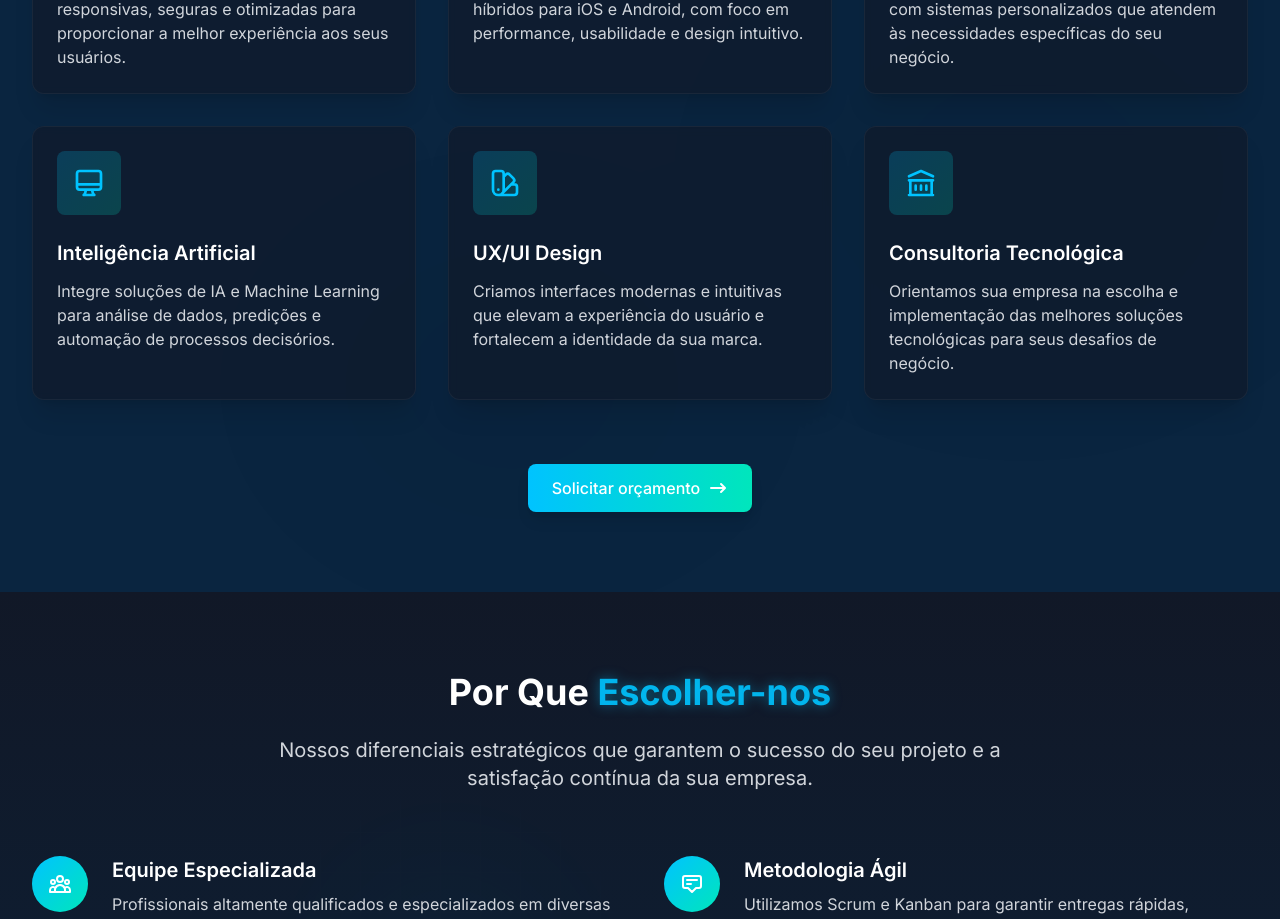
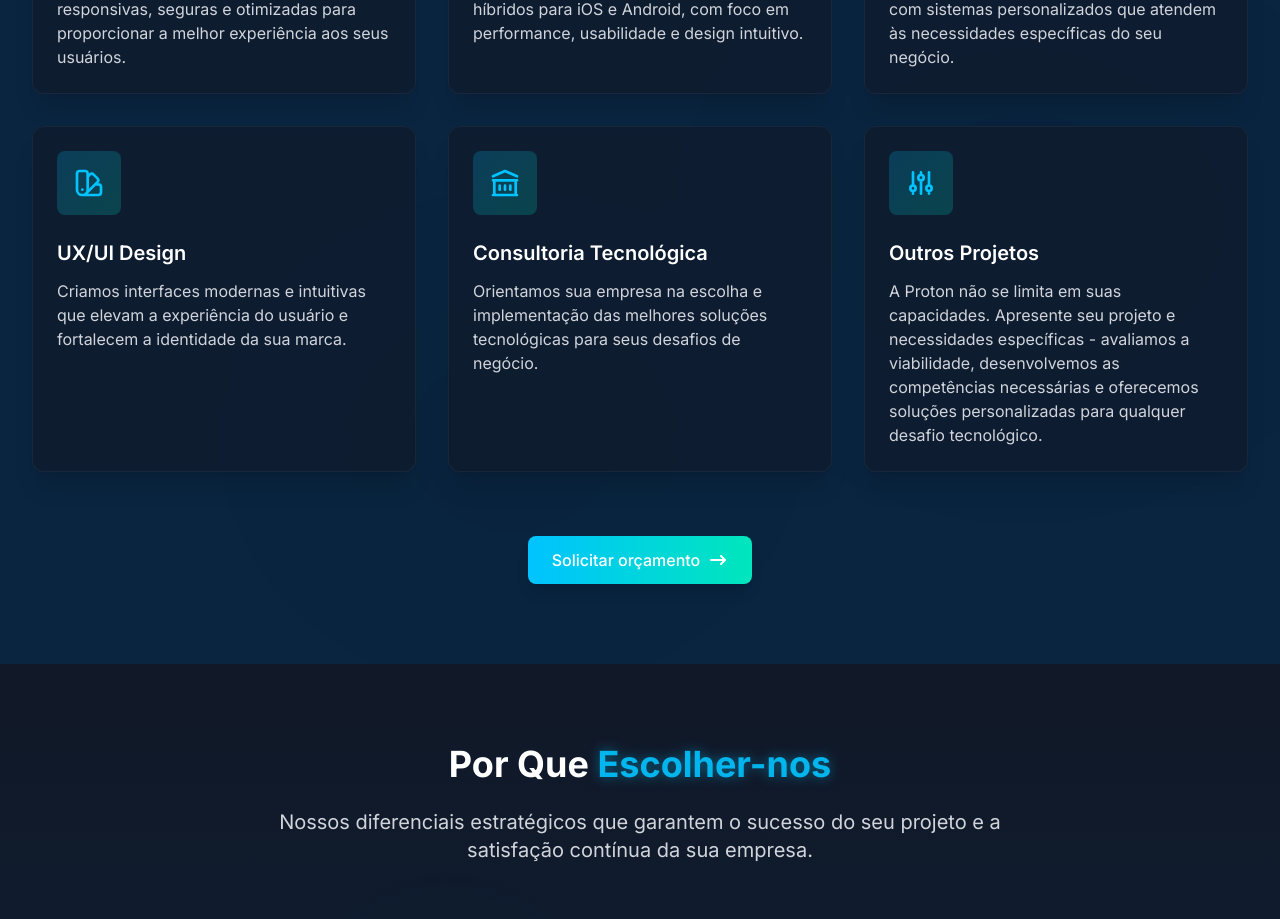
Before and after one commit to GustavoAlmeidaPuff/protonpage, a React (Vite) app: page / in a window 1280 px wide. Shown: the part 2440-3359 px from the top of the page. Built offline with nearby package versions, Linux system fonts and the light colour scheme.

Commit message:
Remove a seção de "Inteligência Artificial" e adiciona nova seção "Outros Projetos" com descrição e ícone, atualizando o componente Services.

```diff
--- a/src/components/Services.tsx
+++ b/src/components/Services.tsx
@@ -75,15 +75,6 @@ const Services = () => {
       )
     },
     {
-      title: "Inteligência Artificial",
-      description: "Integre soluções de IA e Machine Learning para análise de dados, predições e automação de processos decisórios.",
-      icon: (
-        <svg xmlns="http://www.w3.org/2000/svg" className="h-8 w-8" fill="none" viewBox="0 0 24 24" stroke="currentColor">
-          <path strokeLinecap="round" strokeLinejoin="round" strokeWidth={2} d="M9.75 17L9 20l-1 1h8l-1-1-.75-3M3 13h18M5 17h14a2 2 0 002-2V5a2 2 0 00-2-2H5a2 2 0 00-2 2v10a2 2 0 002 2z" />
-        </svg>
-      )
-    },
-    {
       title: "UX/UI Design",
       description: "Criamos interfaces modernas e intuitivas que elevam a experiência do usuário e fortalecem a identidade da sua marca.",
       icon: (
@@ -98,6 +89,15 @@ const Services = () => {
       icon: (
         <svg xmlns="http://www.w3.org/2000/svg" className="h-8 w-8" fill="none" viewBox="0 0 24 24" stroke="currentColor">
           <path strokeLinecap="round" strokeLinejoin="round" strokeWidth={2} d="M8 14v3m4-3v3m4-3v3M3 21h18M3 10h18M3 7l9-4 9 4M4 10h16v11H4V10z" />
+        </svg>
+      )
+    },
+    {
+      title: "Outros Projetos",
+      description: "A Proton não se limita em suas capacidades. Apresente seu projeto e necessidades específicas - avaliamos a viabilidade, desenvolvemos as competências necessárias e oferecemos soluções personalizadas para qualquer desafio tecnológico.",
+      icon: (
+        <svg xmlns="http://www.w3.org/2000/svg" className="h-8 w-8" fill="none" viewBox="0 0 24 24" stroke="currentColor">
+          <path strokeLinecap="round" strokeLinejoin="round" strokeWidth={2} d="M12 6V4m0 2a2 2 0 100 4m0-4a2 2 0 110 4m-6 8a2 2 0 100-4m0 4a2 2 0 110-4m0 4v2m0-6V4m6 6v10m6-2a2 2 0 100-4m0 4a2 2 0 110-4m0 4v2m0-6V4" />
         </svg>
       )
     }
```
